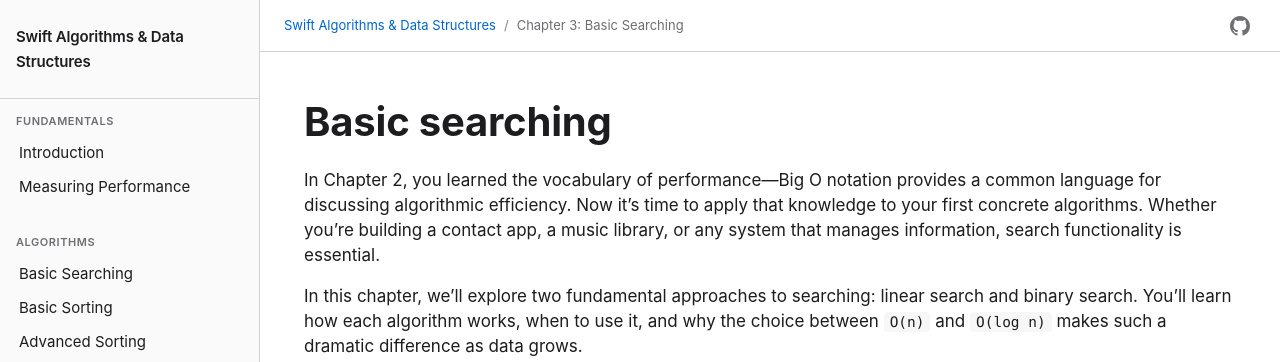
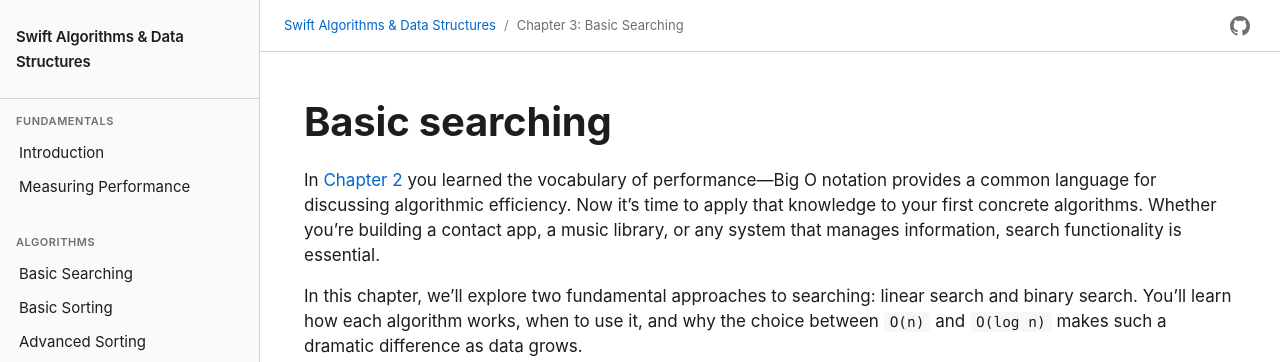
Before and after one commit to waynewbishop/swift-algorithms, a Jekyll site: the page built from 03-basic-searching.md, in a window 1280 px wide and 900 px high. Shown: the top 362 px of the window. Built offline with Jekyll 4.4.1, drawn with Linux system fonts in a browser that asks for light colours; part of the change alters nothing that is shown.

```diff
--- a/03-basic-searching.md
+++ b/03-basic-searching.md
@@ -10,7 +10,7 @@ description: "Learn linear and binary search algorithms in Swift"
 
 # Basic searching
 
-In Chapter 2, you learned the vocabulary of performance—Big O notation provides a common language for discussing algorithmic efficiency. Now it's time to apply that knowledge to your first concrete algorithms. Whether you're building a contact app, a music library, or any system that manages information, search functionality is essential.
+In [Chapter 2](02-measuring-performance.md) you learned the vocabulary of performance—Big O notation provides a common language for discussing algorithmic efficiency. Now it's time to apply that knowledge to your first concrete algorithms. Whether you're building a contact app, a music library, or any system that manages information, search functionality is essential.
 
 In this chapter, we'll explore two fundamental approaches to searching: linear search and binary search. You'll learn how each algorithm works, when to use it, and why the choice between `O(n)` and `O(log n)` makes such a dramatic difference as data grows.
 
```
